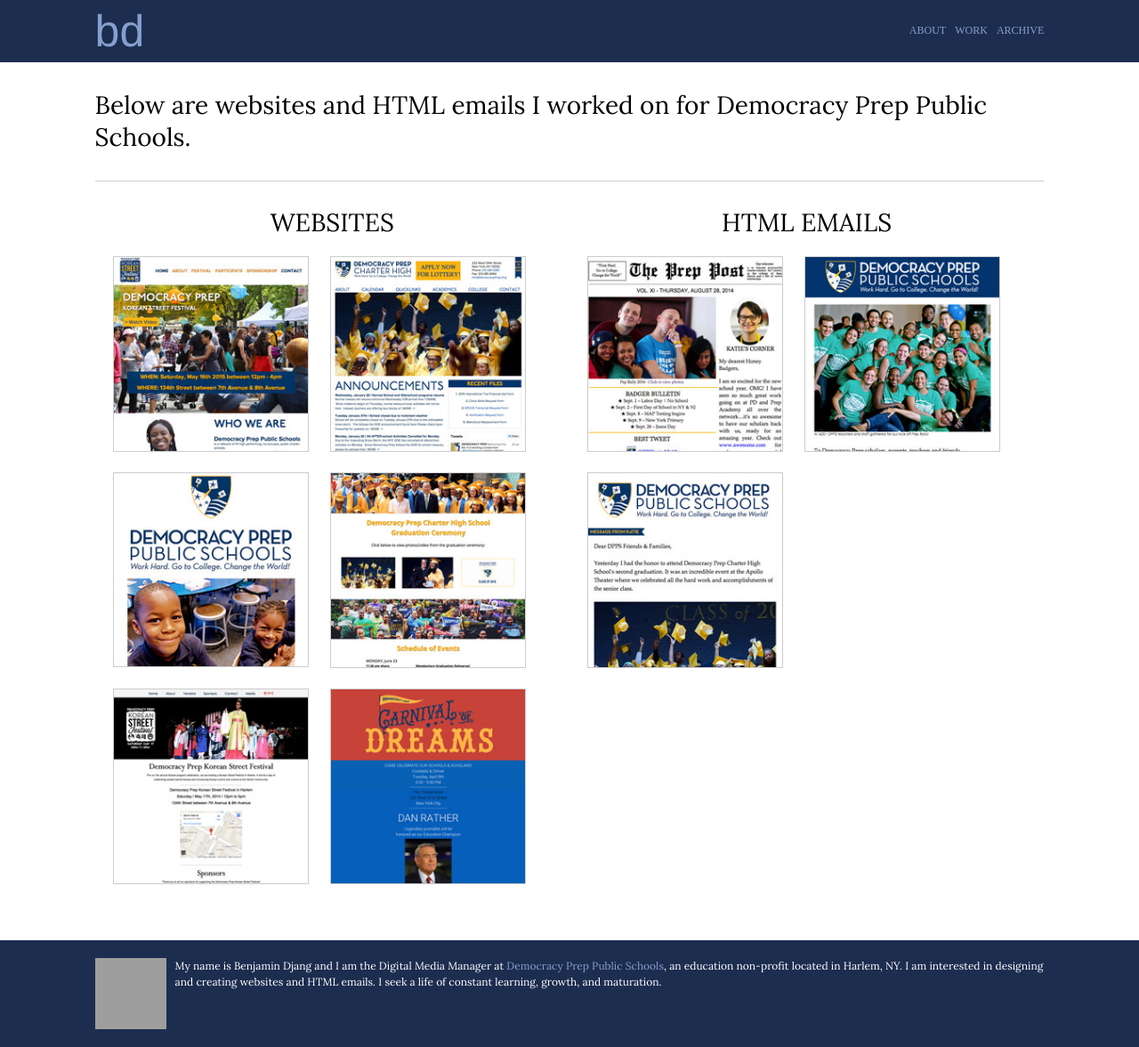
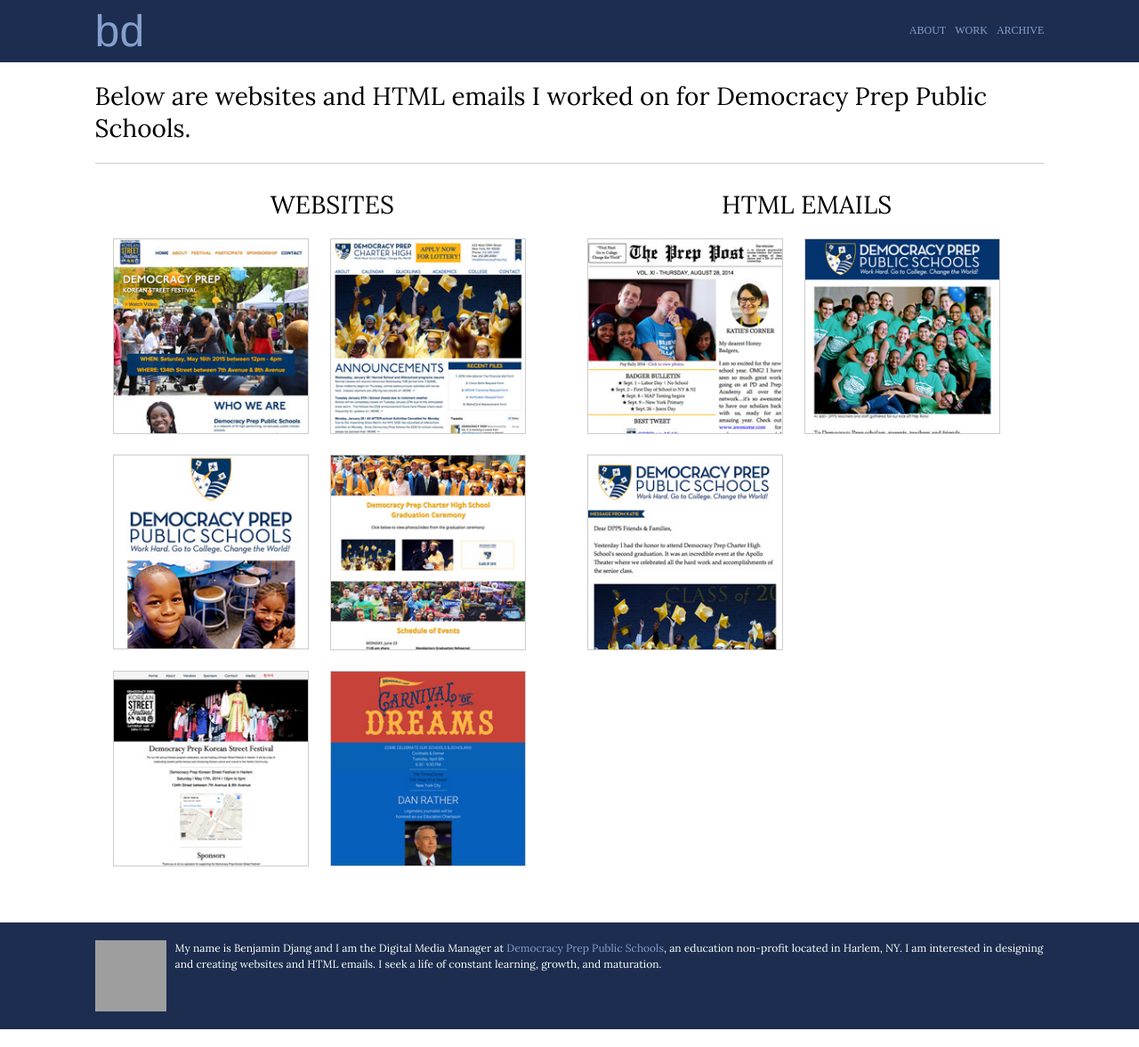
Before and after one commit to bdjang/benjamin-djang, a Jekyll site: the page built from work.html, in a window 1280 px wide. Shown: the whole page at 89% size. Built offline with Jekyll 4.4.1, drawn with Linux system fonts in a browser that asks for light colours; grey boxes are pictures that could not be loaded.

Commit message:
Adjusted h1 padding

```diff
--- a/about.html
+++ b/about.html
@@ -7,7 +7,7 @@
 
       <section class="grid">
           <div class="col-1-12 grid-pad"></div>
-              <article class="col-10-12 grid-pad-top">
+              <article class="col-10-12">
                   <h1>About</h1>
               </article>
           <div class="col-1-12 grid-pad"></div>
--- a/css/main.scss
+++ b/css/main.scss
@@ -24,7 +24,7 @@
 }
 h1 {
 	font-size: 42px;
-	margin: 20px 0;
+	margin: $pad 0;
 }
 h2 {
 	font-size: 28px;
@@ -129,7 +129,7 @@
 		margin: $pad 8.33%; /* Added this code to accomodate post margins */
 	}
 	h1 {
-		margin: 30px 8.33%;
+		margin: $pad 8.33%;
 	}
 }
 .disabled {
@@ -170,7 +170,7 @@
 }
 .workTitle {
 	h2 {
-		margin: 30px 0;
+		margin: $pad 0;
 	}
 }
 .workEffect {
@@ -251,7 +251,7 @@
 =====================================================================
 =====================================================================*/
 
-@media only screen and (max-width: 1162px) {
+@media only screen and (max-width: 1161px) {
 	.workEffect {
 		max-width: 180px;
 		height: 180px;
```
